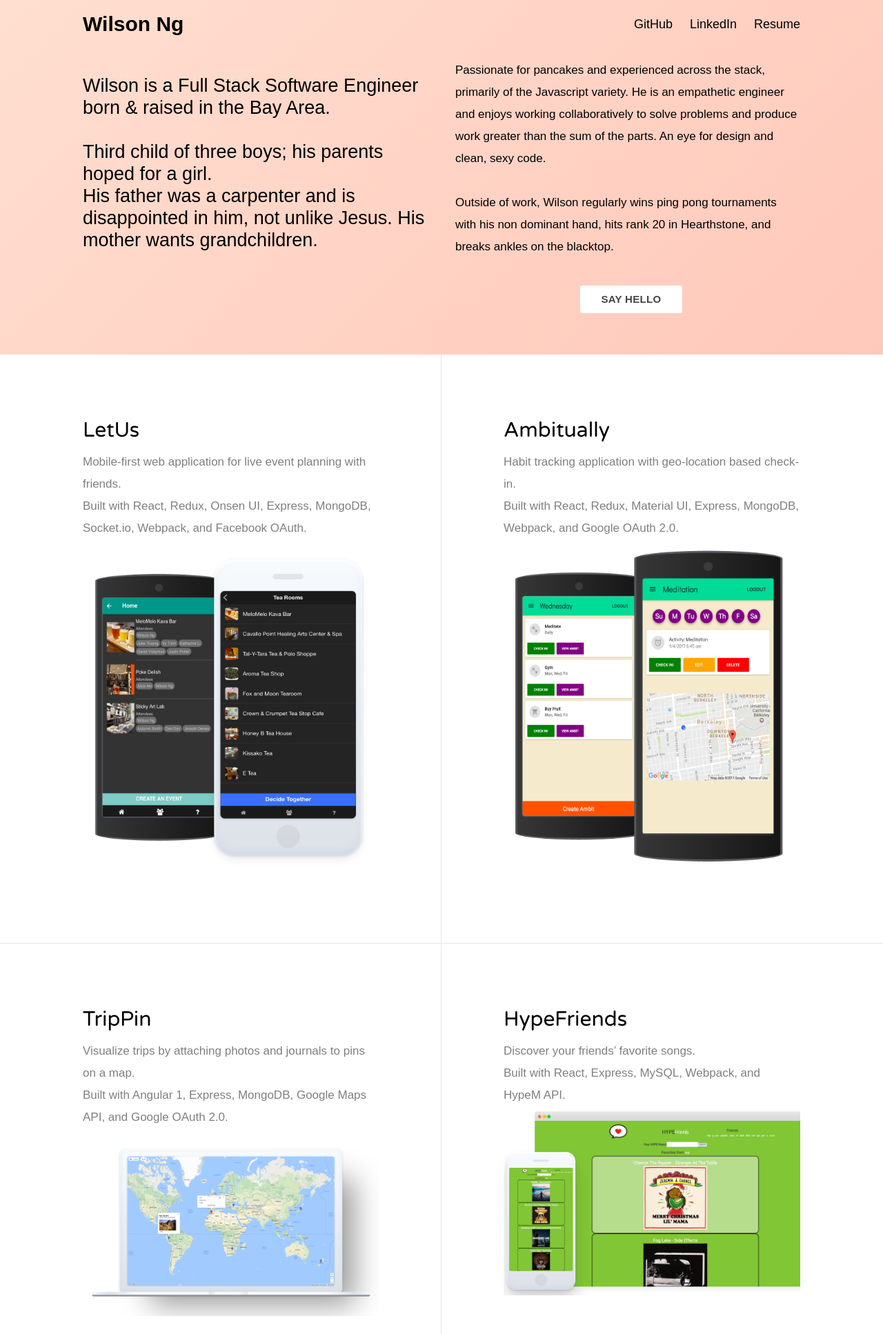
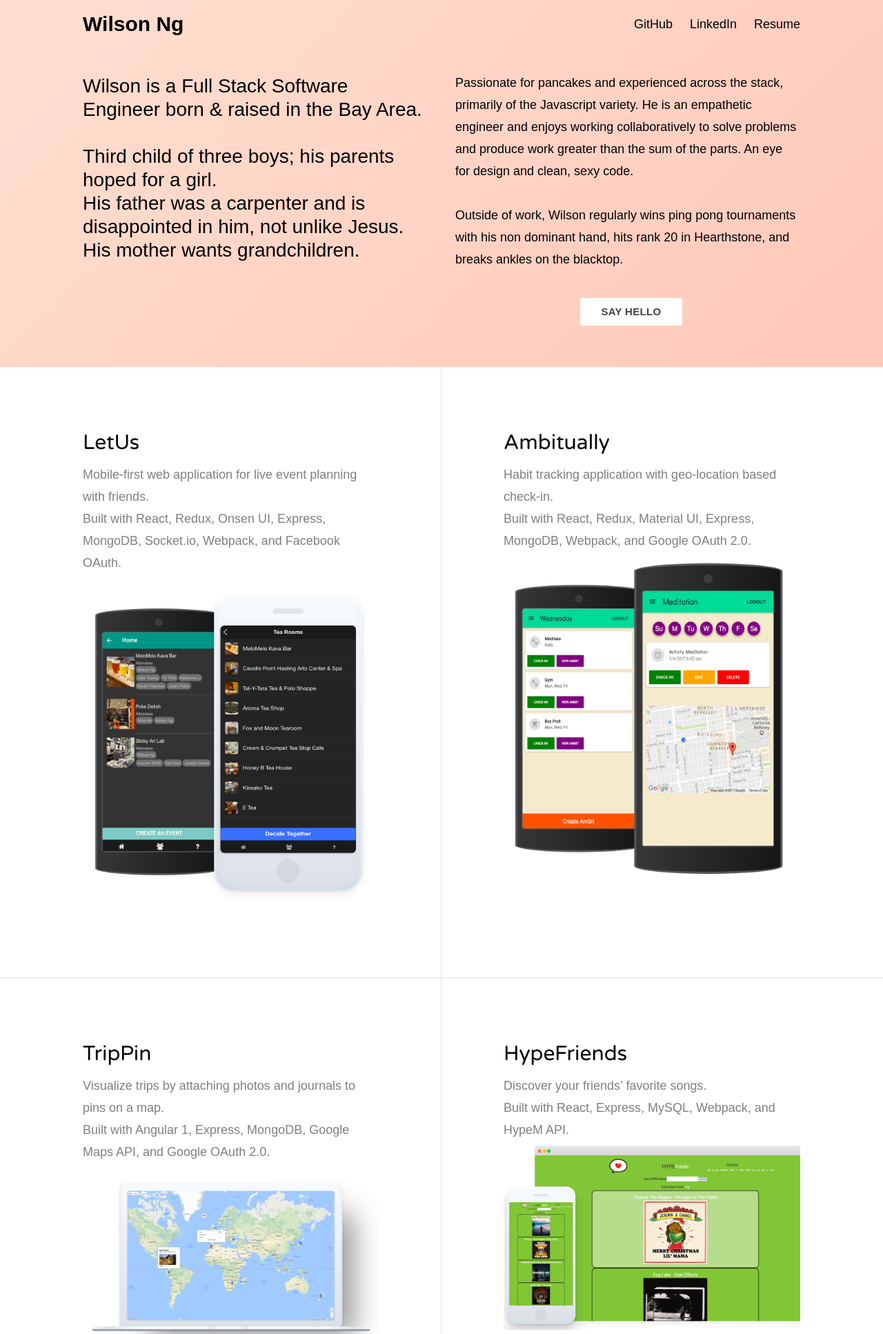
Before and after one commit to wilsonhyng/wilsonhyng.github.io, a PHP site: page / in a window 1280 px wide. Shown: the top 1934 px of the page at 69% size. Run offline with PHP 8.4, Linux system fonts and the light colour scheme.

Commit message:
update line spacing / size

```diff
--- a/css/main.css
+++ b/css/main.css
@@ -52,12 +52,12 @@ body {
   }
 }
 .paragraph1 {
-  font-size: 27px;
-  line-height: 32px;
+  font-size: 28px;
+  line-height: 34px;
   font-weight: 100;
 }
 .paragraph {
-  font-size: 17px;
+  font-size: 18px;
   line-height: 32px;
   font-weight: 100;
 }
--- a/index.html
+++ b/index.html
@@ -71,6 +71,7 @@
             <!--<div class="center">
             <img class="img-circle" src="img/portrait.png" height="40%">
             </div>-->
+            <br>
             <br>
             <br>
             <h2 class="paragraph">
@@ -294,7 +295,7 @@
             Forreal, Say Hello!
           </h5>
         <div class="ctas">
-            <a class="ctas-button" href="mailto:wilsonhyng@gmail.com?subject=Hello%20Friend,%20I%20Want%20To%20Hire%20You">Sup dawg</a>
+            <a class="ctas-button" href="mailto:wilsonhyng@gmail.com?subject=Hello%20Friend,%20I%20Want%20To%20Hire%20You">Hi, Friend</a>
           </div>
         </div>
       </div>
--- a/index.php
+++ /dev/null
@@ -1 +0,0 @@
-<?php include 'index.html';?>
```
Also changed, not shown: 1 other file.
